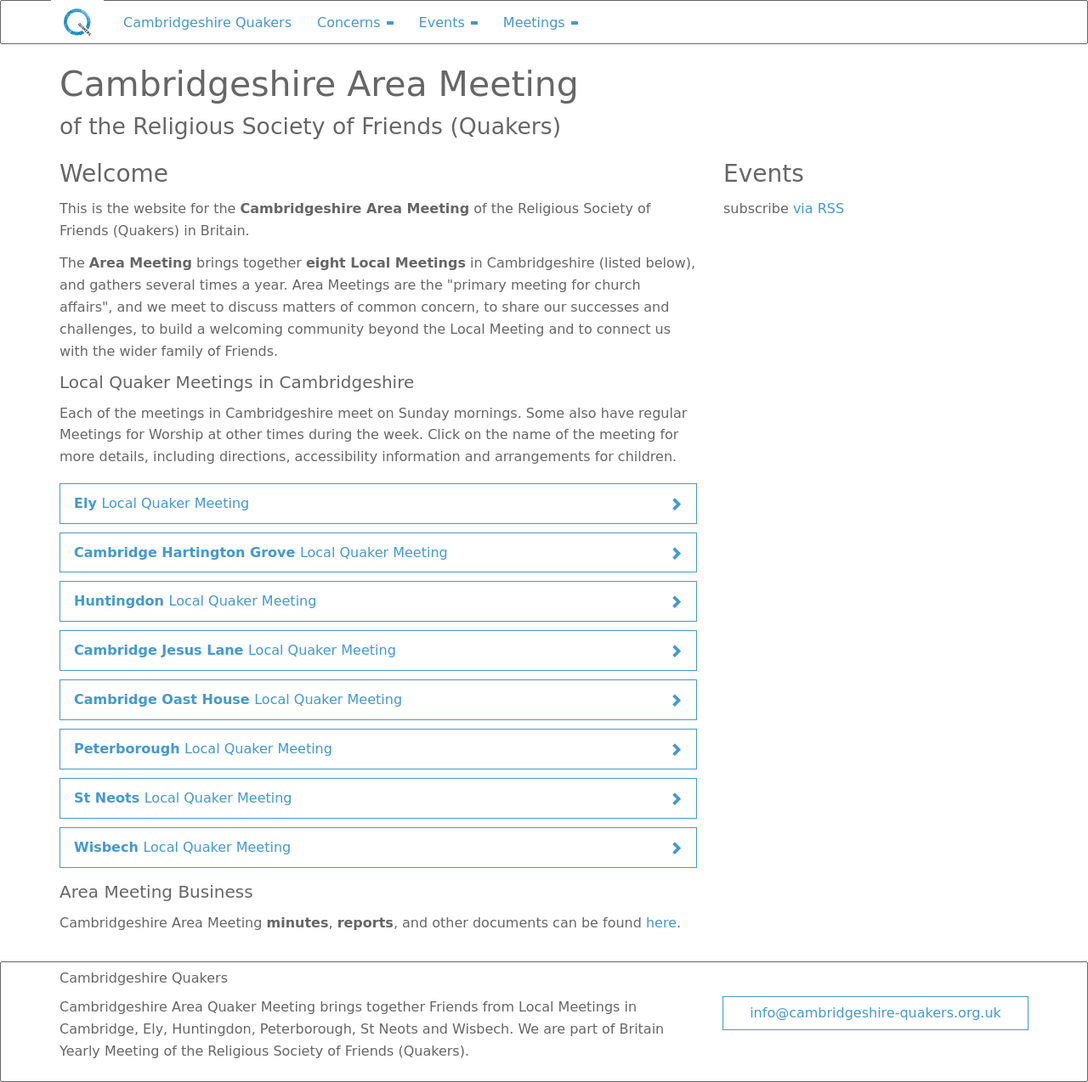
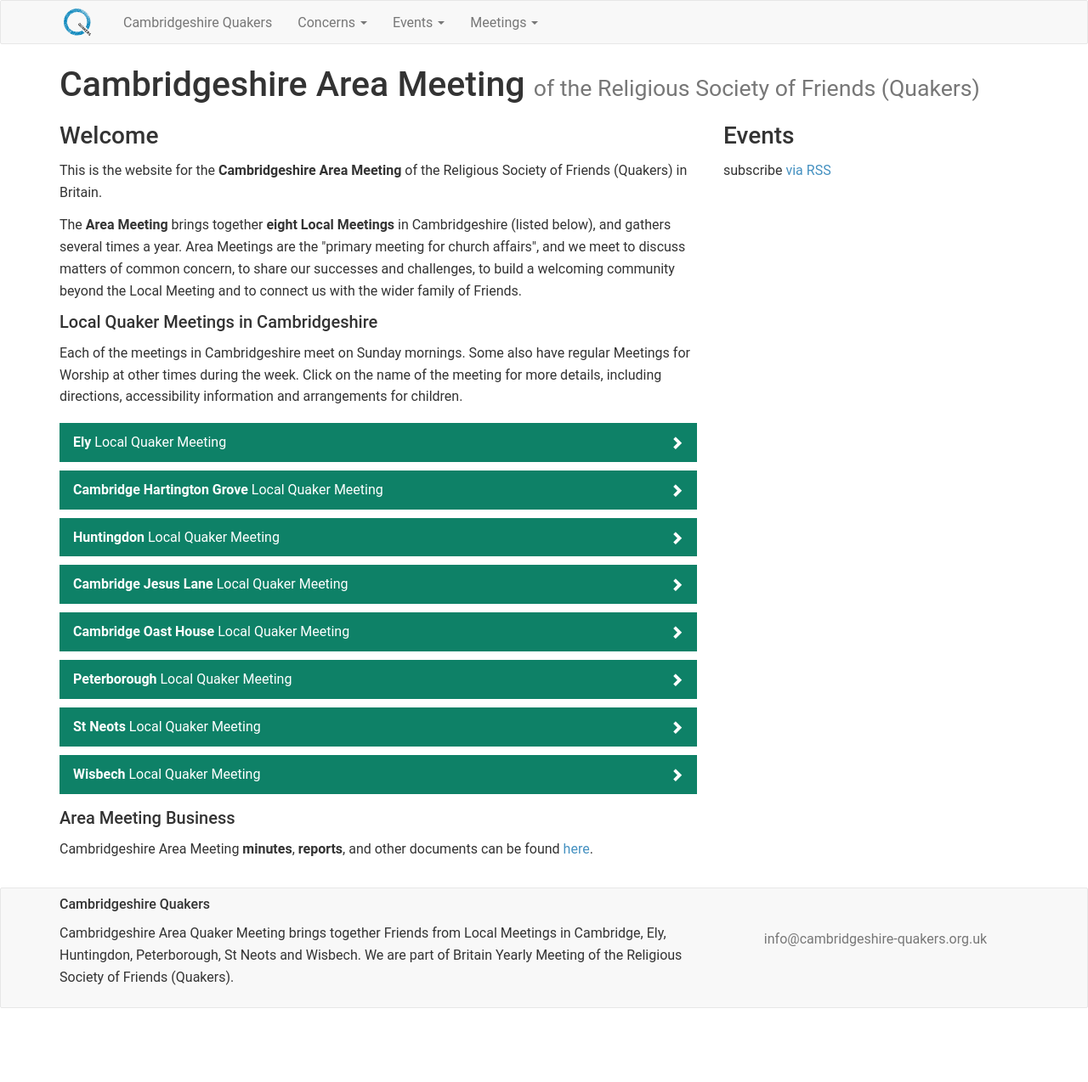
Before and after one commit to CambridgeshireQuakers/test, a Jekyll site: the page built from index.html, in a window 1280 px wide. Shown: the whole page at 85% size. Built offline with Jekyll 4.4.1, drawn with Linux system fonts in a browser that asks for light colours; after the commit the page ends 1187 px from its top, so only the background shows below that.

Commit message:
Add comments to css

```diff
--- a/css/main.scss
+++ b/css/main.scss
@@ -43,8 +43,9 @@
 $border-radius-large: 2px;
 $border-radius-small: 2px;
 
-/* any style customization must be before the bootstrap import */
+/* Customization of variables etc must be before the bootstrap import */
 @import "bootstrap";
+/* Additional more specific styles etc should follow the bootstrap import */
 
 .block { display: block; }
 address, .ib { display: inline-block; }
@@ -223,9 +224,9 @@
   margin-right: $padding-large-horizontal;
 }
 
-/* This skeletal view is useful for concentrating discussion on the layout */
+/* This skeletal view is useful for concentrating discussion on the layout during a design phase */
 
-@if 0==0 {
+@if 0==1 {
   *:not(.glyphicon) {
     font-family: 'Comic Sans MS' !important;
     color: #666 !important;
```
